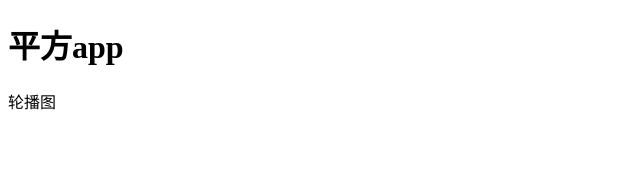
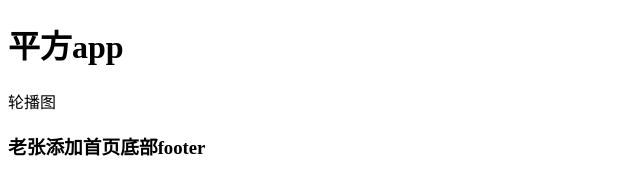
Before and after one commit to Sunny-zz/pingFangApp, a plain HTML site: page index.html in a window 1280 px wide. Shown: the whole page, without its empty margins (0-640 px from the left). Drawn offline with Linux system fonts and the light colour scheme.

Commit message:
老张首页添加footer

```diff
--- a/index.html
+++ b/index.html
@@ -12,6 +12,7 @@
   <div class="banner">
     轮播图
   </div>
+  <h3>老张添加首页底部footer</h3>
 </body>
 
 </html>
```
